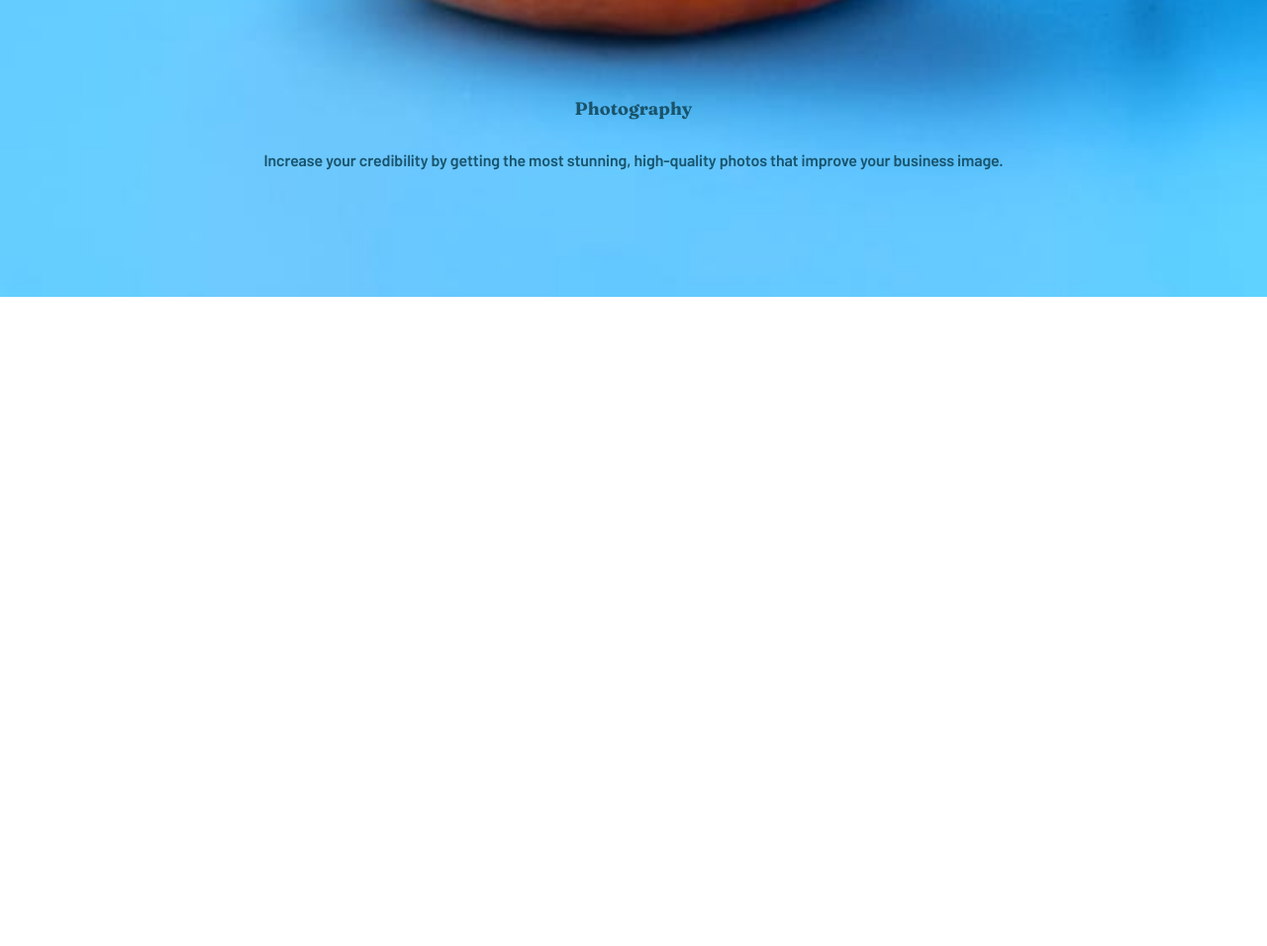
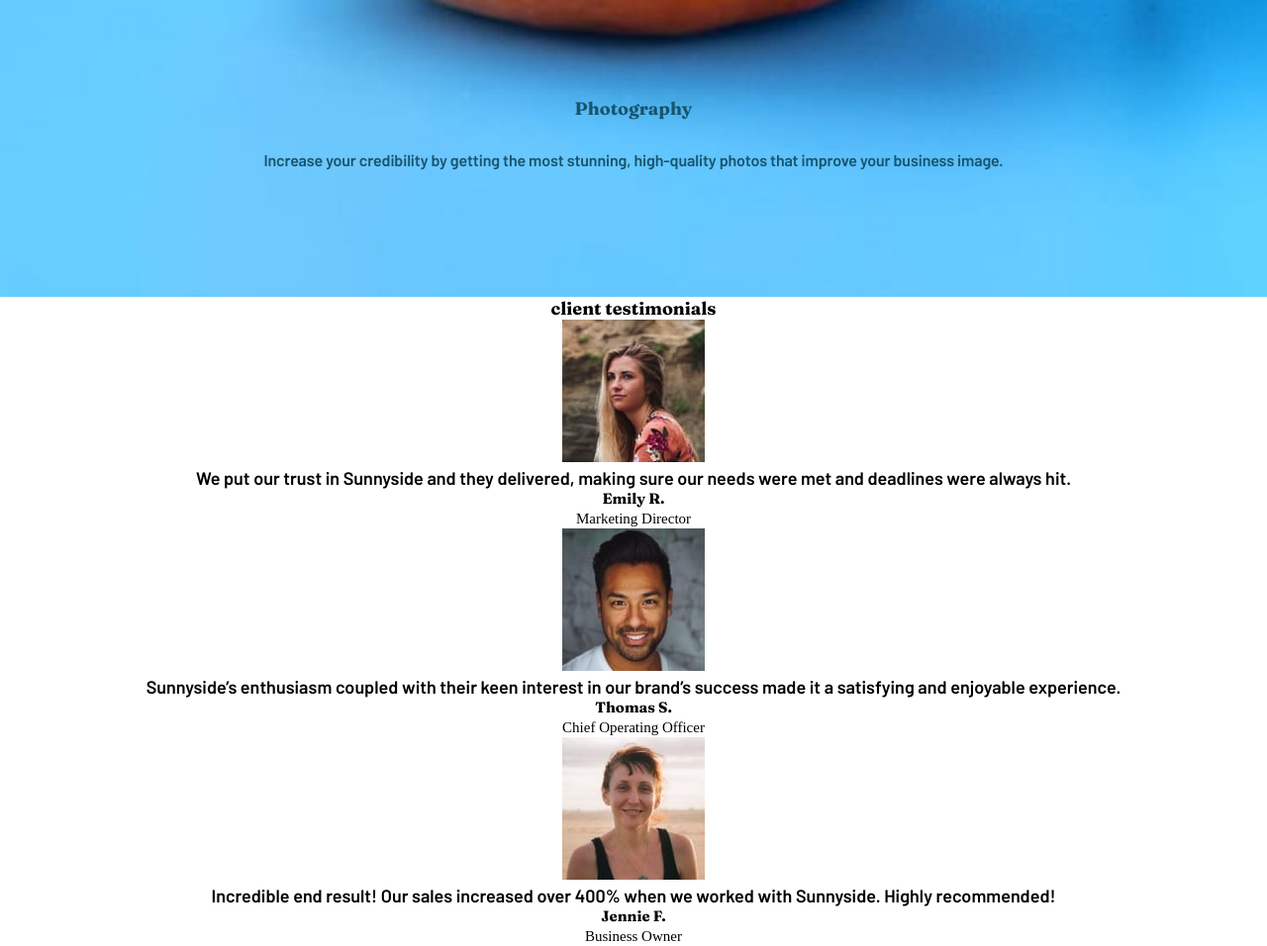
Before and after one commit to SimGagnon/Frontend-mentor-sunnyside, a plain HTML site: page index.html in a window 1280 px wide. Shown: the part 4159-5115 px from the top of the page at 99% size. Before the commit the page ends 4459 px from the top, so only its background shows below. Drawn offline with Linux system fonts and the light colour scheme.

Commit message:
added basic testimonials html

```diff
--- a/index.html
+++ b/index.html
@@ -67,6 +67,28 @@
     </div>
   </section>
 
+  <section class="testimonials">
+    <h4>client testimonials</h4>
+    <div>
+      <img src="images/image-emily.jpg" alt="Picture of client Emily R.">
+      <p>We put our trust in Sunnyside and they delivered, making sure our needs were met and deadlines were always hit.</p>
+      <h5>Emily R.</h5>
+      <small>Marketing Director</small>
+    </div>
+    <div>
+      <img src="images/image-thomas.jpg" alt="Picture of client Thomas S.">
+      <p>Sunnyside’s enthusiasm coupled with their keen interest in our brand’s success made it a satisfying and enjoyable experience.</p>
+      <h5>Thomas S.</h5>
+      <small>Chief Operating Officer</small>
+    </div>
+    <div>
+      <img src="images/image-jennie.jpg" alt="Picture of client Jennie F.">
+      <p>Incredible end result! Our sales increased over 400% when we worked with Sunnyside. Highly recommended!</p>
+      <h5>Jennie F.</h5>
+      <small>Business Owner</small>
+    </div>
+  </section>
+
 
   <!-- About
   Services
```
